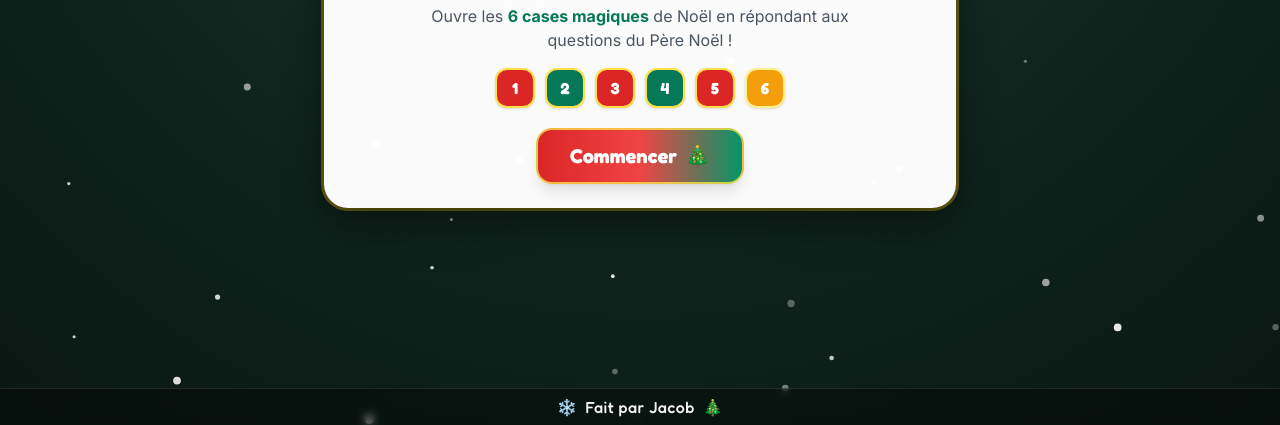
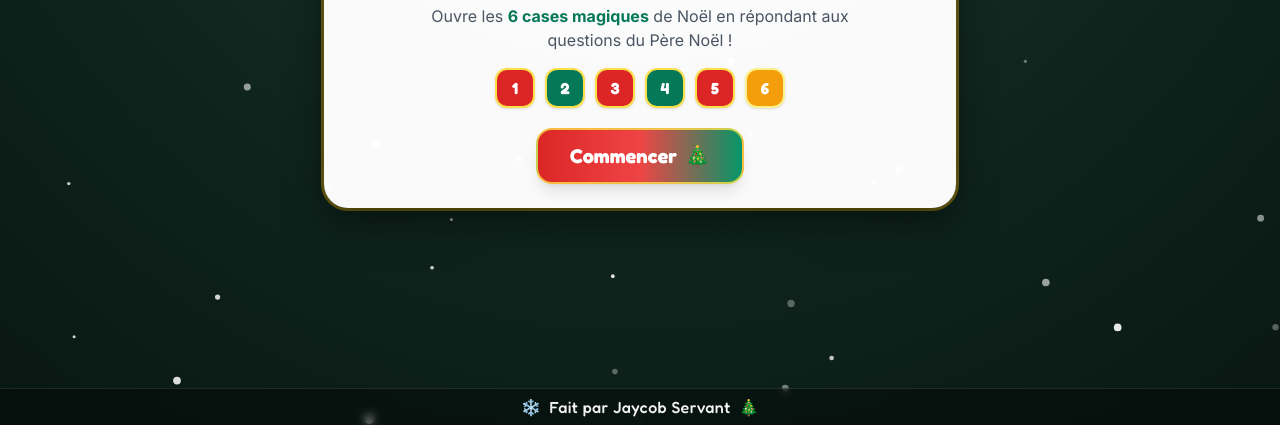
Before and after one commit to jaycobservant20-dev/calendrier-de-l-avent-quiz, a plain HTML site: page index.html in a window 1280 px wide. Shown: the part 375-800 px from the top of the page. Drawn offline with nearby package versions, Linux system fonts and the light colour scheme.

Commit message:
Update index.html

```diff
--- a/index.html
+++ b/index.html
@@ -342,7 +342,7 @@
     <footer class="relative z-10 w-full shrink-0 py-1.5 px-4 text-center bg-black/35 backdrop-blur-sm border-t border-white/10">
         <p class="text-white/95 font-festive text-sm sm:text-base tracking-wide flex items-center justify-center gap-2">
             <span>❄️</span>
-            <span>Fait par Jacob</span>
+            <span>Fait par Jaycob Servant</span>
             <span>🎄</span>
         </p>
     </footer>
```
